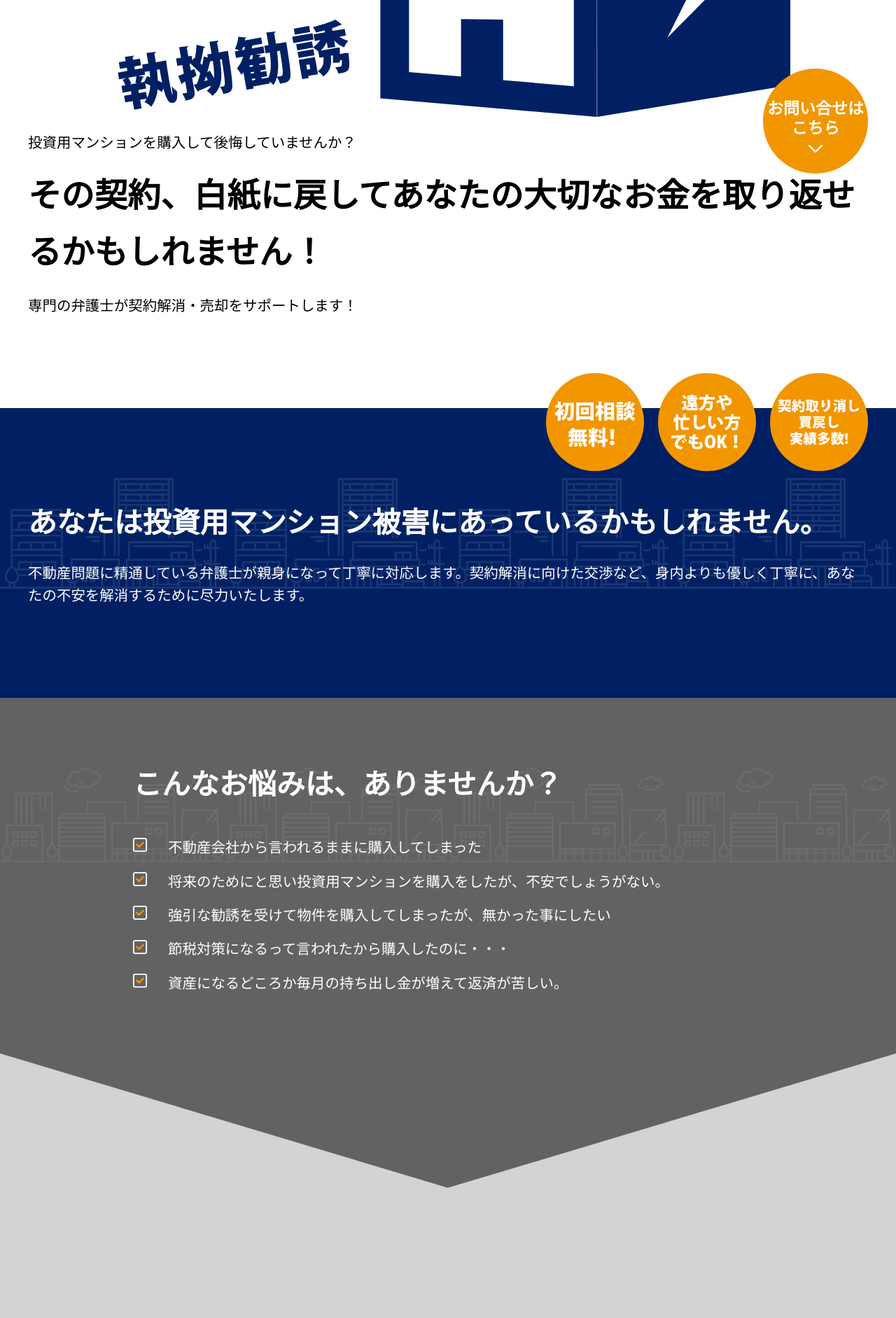
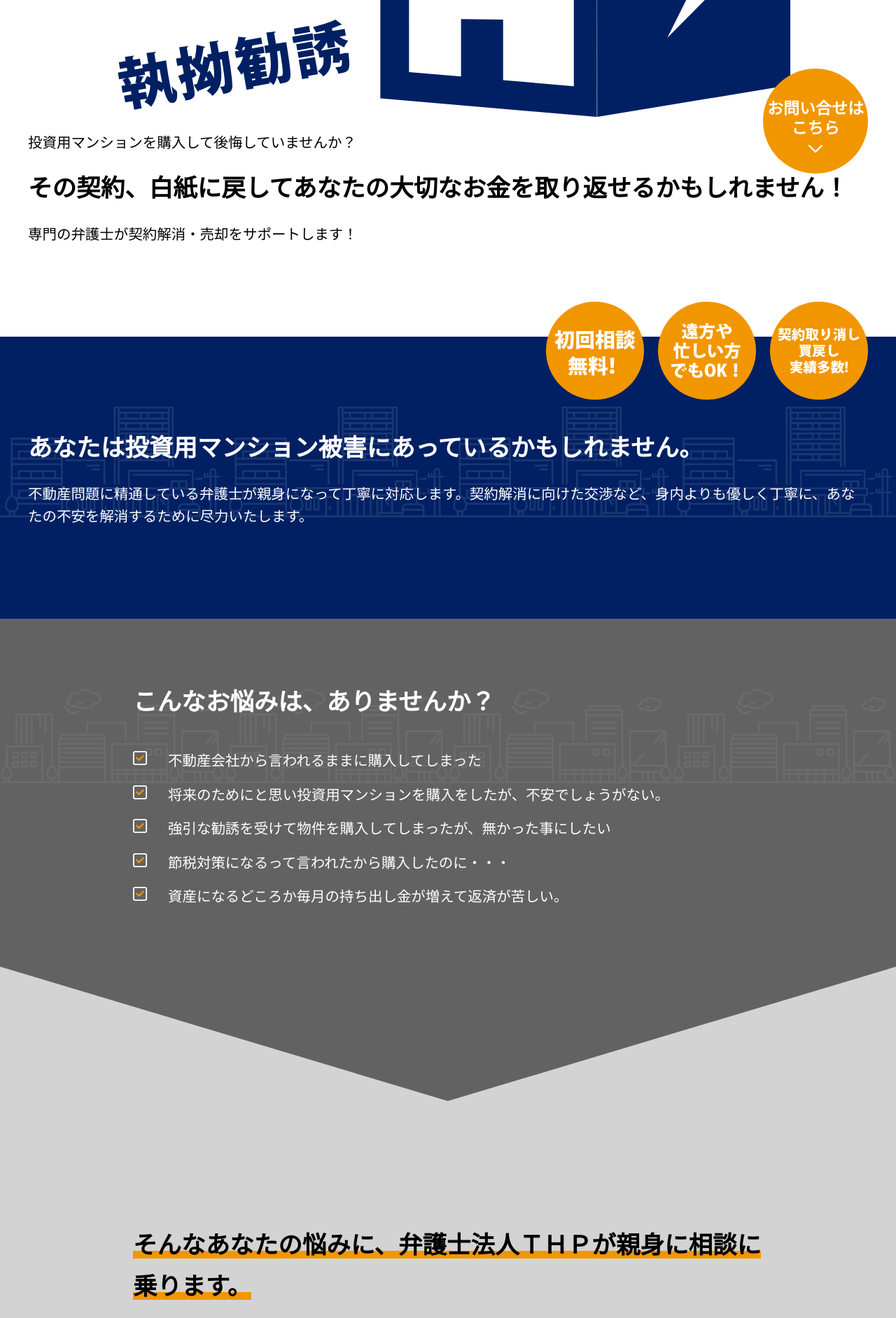
Before and after one commit to t-takahashi0422/thp, a WordPress theme: template index.php in a window 1280 px wide. Shown: the part 512-2395 px from the top of the page at 70% size. Run offline with PHP 8.4 and a stand-in for WordPress, Linux system fonts and the light colour scheme; the site name, menu and one post (Sample post) are stand-ins, and other content is empty; some libraries are stand-ins or nearby versions; some web fonts are replaced.

Commit message:
CSS調整

```diff
--- a/assets/css/style.css
+++ b/assets/css/style.css
@@ -120,7 +120,7 @@ main {
     font-size: 7vw; }
     @media only screen and (min-width: 768px) {
       #hero h2 {
-        font-size: 3.7vw; } }
+        font-size: 2.7vw; } }
 
 /*
 
@@ -881,7 +881,7 @@ h1 img {
   line-height: 1.7; }
   @media only screen and (min-width: 768px) {
     .e-catch {
-      font-size: 3.2vw; } }
+      font-size: 2.7vw; } }
 
 .e-cap {
   font-size: 4vw;
```
